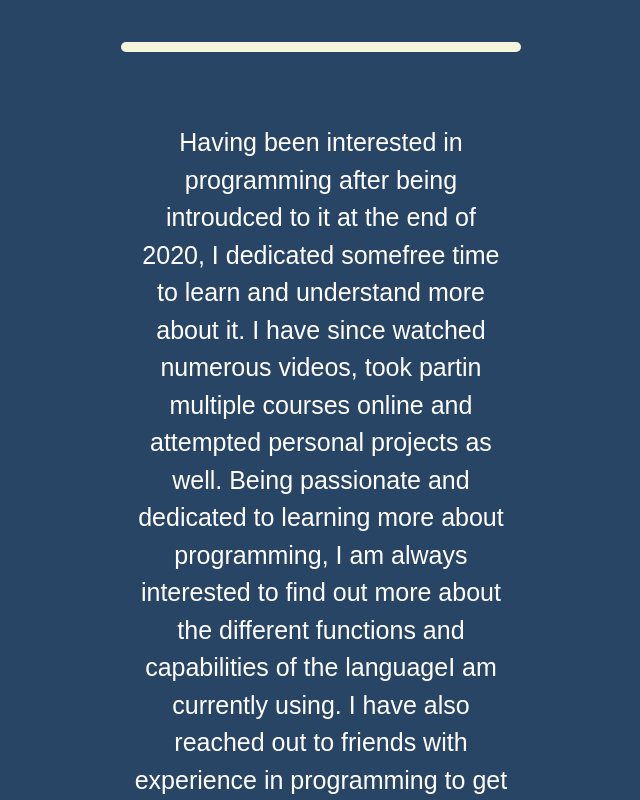
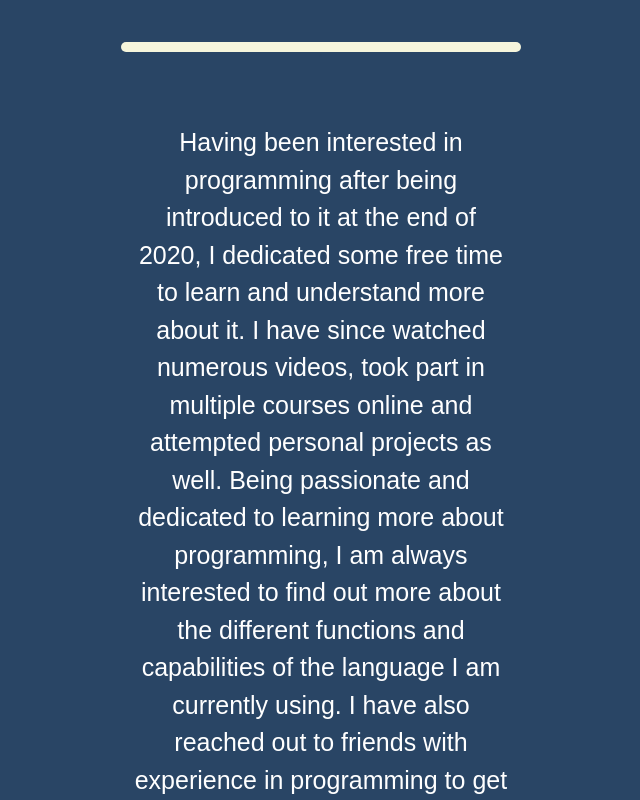
Before and after one commit to ansonpoh/Portfolio, a website: page index.html in a window 1280 px wide. Shown: the part 660-1460 px from the top of the page, without its empty margins (319-959 px from the left). Drawn offline with nearby package versions, Linux system fonts and the light colour scheme.

Commit message:
minor change

```diff
--- a/index.html
+++ b/index.html
@@ -83,10 +83,10 @@
                 <p></p>
             </div>
             <div class="col-4 text-center text-wrap">
-                <p id="info1">Having been interested in programming after being introudced to it at the end of 2020, I dedicated somefree time to learn and understand more about it.
-                    I have since watched numerous videos, took partin multiple courses online and attempted personal projects as well. Being passionate and
-                    dedicated to learning more about programming, I am always interested to find out more about the different functions and capabilities of the languageI am currently using.
-                    I have also reached out to friends with experience in programming to get advice and gainmore knowledge to better understand certain concepts.</p>
+                <p id="info1">Having been interested in programming after being introduced to it at the end of 2020, I dedicated some free time to learn and understand more about it.
+                    I have since watched numerous videos, took part in multiple courses online and attempted personal projects as well. Being passionate and
+                    dedicated to learning more about programming, I am always interested to find out more about the different functions and capabilities of the language I am currently using.
+                    I have also reached out to friends with experience in programming to get advice and gain more knowledge to better understand certain concepts.</p>
             </div>
         </div>
     </div>
```
